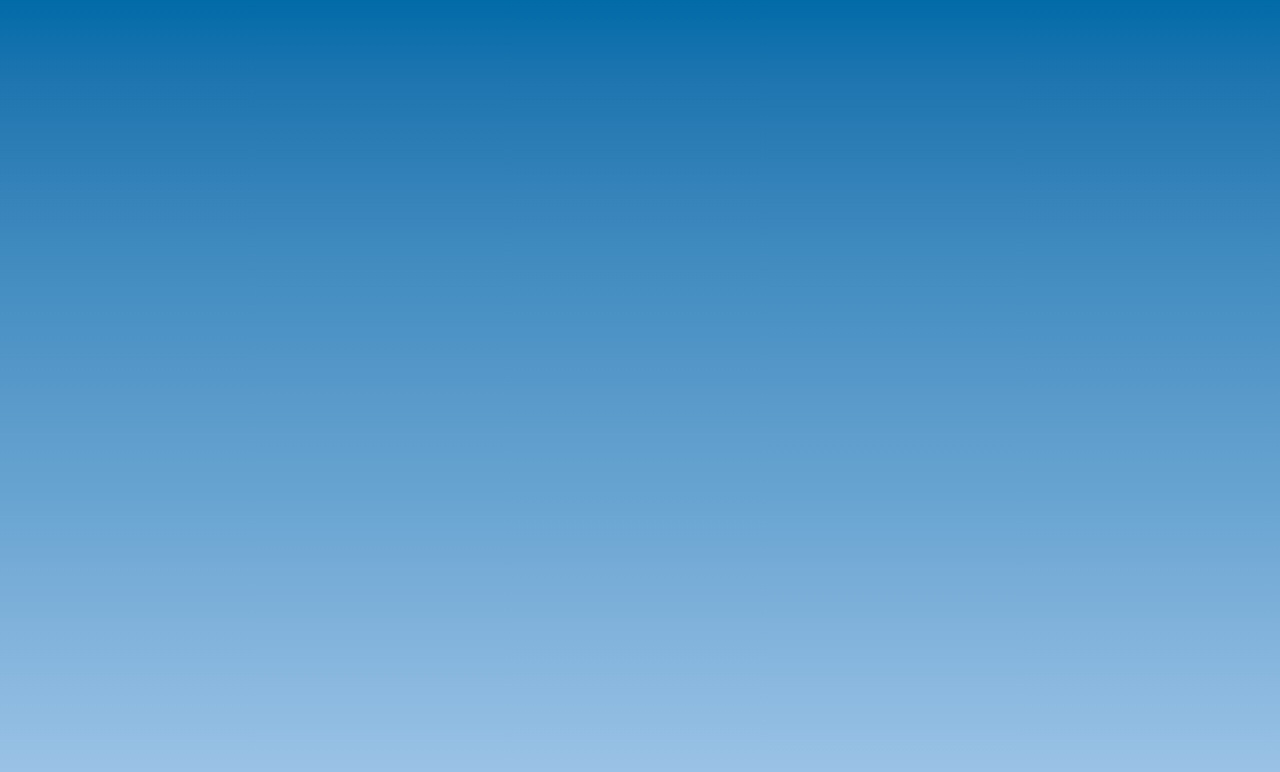
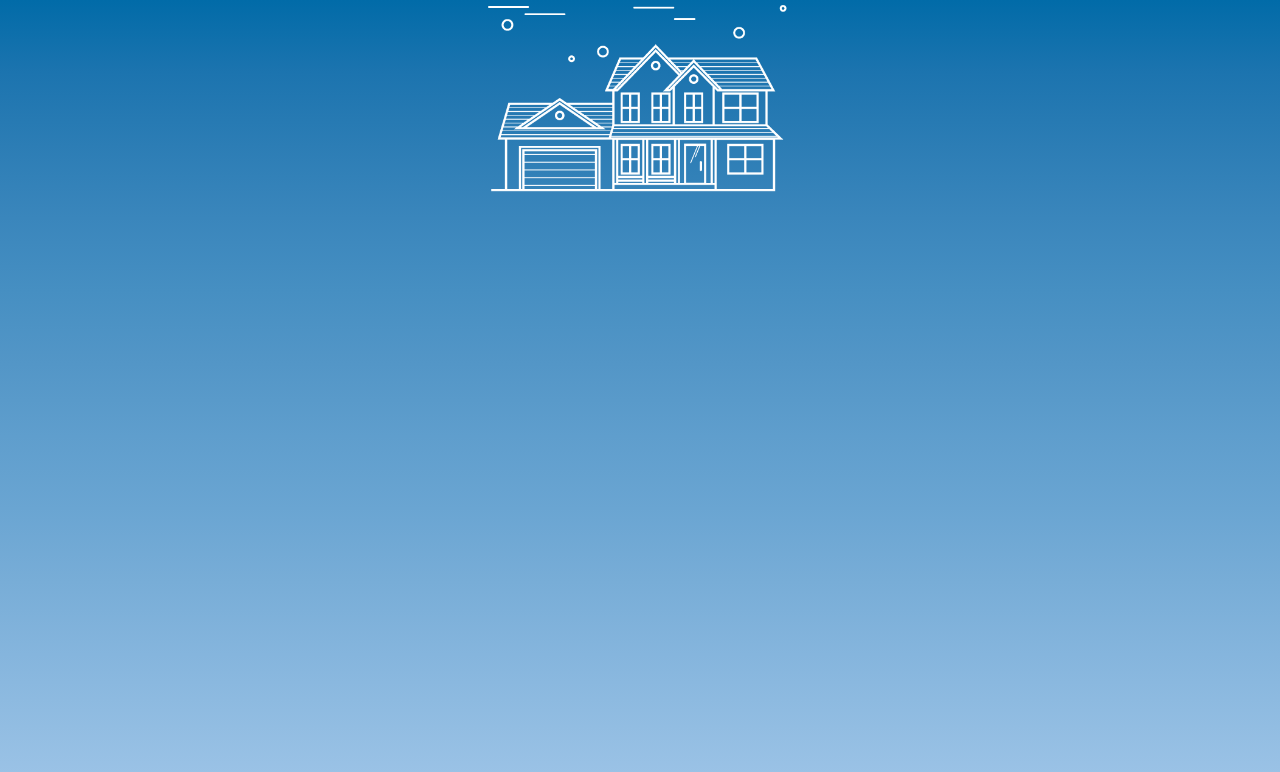
Before and after one commit to rjnicholls79/online_referral, a Vue app: page /welcome in a window 1280 px wide. Shown: the top 772 px of the page. Built offline with nearby package versions, Linux system fonts and the light colour scheme.

Commit message:
progrressing
on the mother fucking welcome page, bitch!

```diff
--- a/src/components/LogIn.vue
+++ b/src/components/LogIn.vue
@@ -6,7 +6,7 @@
   <input type="input" placeholder="User Name">
   <input type="password" placeholder="Password">
   <p class="lostCredentials">Lost Your Credentials</p>
-  <router-link to="/about"><div class="mx-auto d-block log-arrow"><i class="fas fa-chevron-right"></i></div></router-link>
+  <router-link to="/welcome"><div class="mx-auto d-block log-arrow"><i class="fas fa-chevron-right"></i></div></router-link>
   <router-view/>
 </section>
 </transition>
@@ -22,13 +22,18 @@
         <img alt="logo" src="../assets/Logo_Asset.png" class="mx-auto d-block">
       </section><!-- End logo -->
       <h1 class="text-center mt-2">welcome to our online referral portal</h1>
+      <Button></Button>
     </section><!-- End Container -->
   </div>
 </template>
 
 <script>
+import Button from '@/components/ui/Button.vue'
 export default {
   name: 'LogIn',
+  components: {
+    Button
+  },
   data(){
   return{
     isShow:{
--- /dev/null
+++ b/src/components/ui/Button.vue
@@ -0,0 +1,4 @@
+<template>
+<div>
+</div>
+</template>
--- a/src/router/index.js
+++ b/src/router/index.js
@@ -11,12 +11,12 @@ const routes = [
     component: Home
   },
   {
-    path: '/about',
-    name: 'about',
+    path: '/welcome',
+    name: 'welcome',
     // route level code-splitting
     // this generates a separate chunk (about.[hash].js) for this route
     // which is lazy-loaded when the route is visited.
-    component: () => import(/* webpackChunkName: "about" */ '../views/About.vue')
+    component: () => import(/* webpackChunkName: "about" */ '../views/Welcome_screen.vue')
   }
 ]
 
--- a/src/styles/log-in.scss
+++ b/src/styles/log-in.scss
@@ -37,7 +37,6 @@ h2{
 .fa-chevron-down{
   color: $orange;
   padding-top: 7px;
-  padding-left: 7.5px;
 }
 .sign-arrow{
   background: $white;
@@ -60,6 +59,10 @@ width: 100%;
 h2{
 @include sign-in-header();
 margin-bottom: 15px;
+text-align: left;
+}
+p{
+  text-align: left;
 }
 input{
   display: block;
@@ -99,7 +102,7 @@ input{
   .fa-chevron-right{
     color: $orange;
     padding-top: 7px;
-    padding-left: 10px;
+
   }
 }
 }
--- a/src/styles/universal.scss
+++ b/src/styles/universal.scss
@@ -1,10 +1,3 @@
-body{
-  background-image: linear-gradient(to bottom, #016ba8, #1c74af, #2c7db5, #3a86bc, #468fc2, #5396c7, #5f9ecd, #6aa5d2, #78add7, #85b5dd, #92bde2, #9fc5e8);
-  height: 100vh;
-  overflow: hidden;
-  color: #ffffff;
-}
-
 #app {
   -webkit-font-smoothing: antialiased;
   -moz-osx-font-smoothing: grayscale;
@@ -40,11 +33,19 @@ h1{
 END TYPOGRAPHY
 *****************************/
 
-.home{
+/****************************
+PAGES
+*****************************/
+
+@mixin main_page_styles(){
   background: $gradient;
   height: 100vh;
   overflow: hidden;
   color: #ffffff;
+}
+
+.home, .welcome{
+@include main_page_styles();
 }
 
 .main-illustration{
--- a/src/views/About.vue
+++ /dev/null
@@ -1,5 +0,0 @@
-<template>
-  <div class="about">
-    <h1>This is an about page its shit cunt</h1>
-  </div>
-</template>
--- /dev/null
+++ b/src/views/Welcome_screen.vue
@@ -0,0 +1,19 @@
+<template>
+  <main class="welcome">
+    <section class="main-illustration">
+      <img alt="House" src="../assets/Img_Asset.png" class="mx-auto d-block">
+    </section><!-- End Main Illustration -->
+  </main>
+</template>
+
+<script>
+// @ is an alias to /src
+
+
+export default {
+  name: 'welcome',
+  components: {
+
+  }
+}
+</script>
```
Also changed, not shown: src/components/ui/Nav.vue (added).
